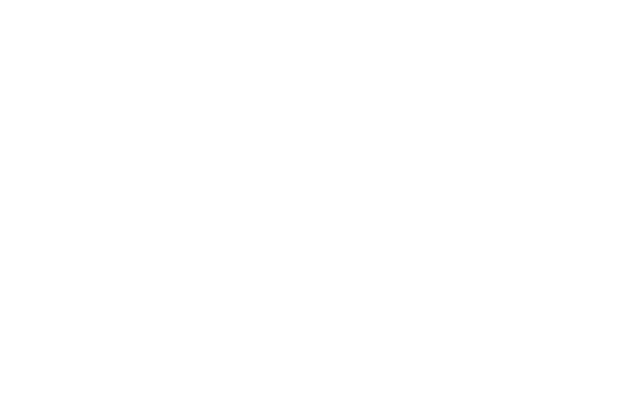
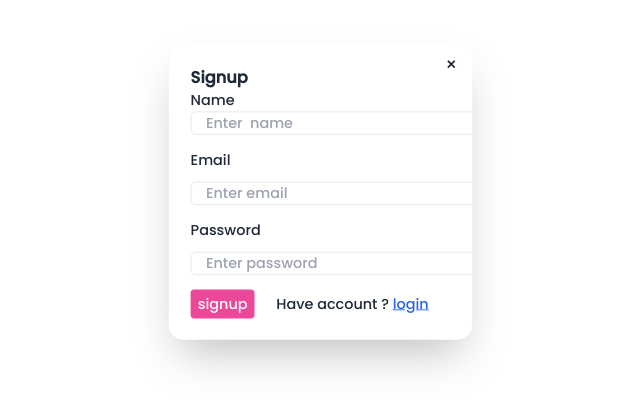
Before and after one commit to dineshgurung123/BookAura, a React (Vite) app in the folder Frontend/: page /signup in a window 1280 px wide. Before the commit this address had no page. Shown: the part 209-618 px from the top of the page, without its empty margins (304-944 px from the left). Built offline with nearby package versions, Linux system fonts and the light colour scheme.

Commit message:
login and signup ui created

```diff
--- a/Frontend/src/App.jsx
+++ b/Frontend/src/App.jsx
@@ -3,6 +3,7 @@
 
 import { BrowserRouter, Routes, Route } from 'react-router-dom';
 import Courses from './courses/Courses';
+import Signup from './components/Signup';
 
 function App() {
   return (
@@ -11,6 +12,9 @@
         <Routes>
           <Route path='/' element={<Home />} />
           <Route path='/course' element={<Courses />} /> {/* Changed path for Course */}
+          <Route path='/signup' element={<Signup />} /> {/* Changed path for Course */}
+
+
         </Routes>
       </BrowserRouter>
     </>
--- /dev/null
+++ b/Frontend/src/components/Login.jsx
@@ -0,0 +1,56 @@
+import React from 'react'
+import { Link } from 'react-router-dom'
+
+function Login() {
+  return (
+    <>
+
+    <div>
+
+
+    <dialog id="my_modal_3" className="modal">
+  <div className="modal-box">
+    <form method="dialog">
+      {/* if there is a button in form, it will close the modal */}
+      <button className="btn btn-sm btn-circle btn-ghost absolute right-2 top-2">✕</button>
+    </form>
+    <h3 className="font-bold text-lg">Login</h3>
+
+   {/* email */}
+    <div className='mt-4 space-y-3'>
+
+        <span>Email</span>
+        <br />
+        <input type="email"  placeholder='Enter email' className='w-80 border rounded-md px-4 outline-none'/>
+        <br />
+
+    </div>
+
+    {/* password */}
+
+    <div className='mt-4 space-y-3'>
+
+<span>Password</span>
+<br />
+<input type="text"  placeholder='Enter email' className='w-80 border rounded-md px-4 outline-none'/>
+<br />
+
+</div>
+
+{/* Button */}
+
+<div className='flex justify-around py-4 mr-40'>
+    <button className='bg-pink-500 text-white rounded px-2'>Login</button>
+    <p>Not registered ?<Link  to = '/signup' className='text-blue-500 pointer-cursor'>Signup</Link>
+    {" "}
+    </p>
+</div>
+
+  </div>
+</dialog>
+    </div>
+    </>
+  )
+}
+
+export default Login
--- a/Frontend/src/components/Navbar.jsx
+++ b/Frontend/src/components/Navbar.jsx
@@ -1,4 +1,5 @@
 import React, { useEffect, useState } from 'react';
+import Login from './Login';
 
 function Navbar() {
     const [sticky, setSticky] = useState(false);
@@ -80,7 +81,8 @@
                         </div>
 
                         <div className="">
-                            <a className="bg-black text-white px p-2 rounded-md hover:bg-slate-700 duration-300 cursor-pointer">Login</a>
+                            <a className="bg-black text-white px p-2 rounded-md hover:bg-slate-700 duration-300 cursor-pointer " onClick={()=>document.getElementById("my_modal_3").showModal()}>Login</a>
+                            <Login/>
                         </div>
                     </div>
                 </div>
--- /dev/null
+++ b/Frontend/src/components/Signup.jsx
@@ -0,0 +1,69 @@
+import React from 'react'
+import { Link } from 'react-router-dom'
+
+function Signup() {
+  return (
+  <>
+
+  <div className='flex h-screen items-center justify-center '>
+
+<div id="my_modal_3" className=" ">
+<div className="modal-box ">
+<form method="dialog ">
+  {/* if there is a button in form, it will close the modal */}
+  <Link to ='/'className="btn btn-sm btn-circle btn-ghost absolute right-2 top-2">✕</Link>
+</form>
+<h3 className="font-bold text-lg">Signup</h3>
+
+{/* name */}
+<div className='mt-4space-y-3'>
+
+    <span>Name</span>
+    <br />
+    <input type="text"  placeholder='Enter  name' className='w-80 border rounded-md px-4 outline-none'/>
+    <br />
+
+</div>
+
+{/* email */}
+<div className='mt-4 space-y-3'>
+
+    <span>Email</span>
+    <br />
+    <input type="email"  placeholder='Enter email' className='w-80 border rounded-md px-4 outline-none'/>
+    <br />
+
+</div>
+
+{/* password */}
+
+<div className='mt-4 space-y-3'>
+
+<span>Password</span>
+<br />
+<input type="text"  placeholder='Enter password' className='w-80 border rounded-md px-4 outline-none'/>
+<br />
+
+</div>
+
+{/* Button */}
+
+<div className='flex items-center mt-4 '>
+<button className='bg-pink-500 text-white rounded px-2 py-1 hover:bg-pink-800 duration-200'>signup</button>
+<p  className='ml-6'>Have account ?{" "}
+
+<Link to="/" className='underline text-blue-600 cursor-pointer '>login</Link>
+{" "}
+
+</p>
+</div>
+
+</div>
+</div>
+</div>
+
+  </>
+  )
+}
+
+export default Signup
```
